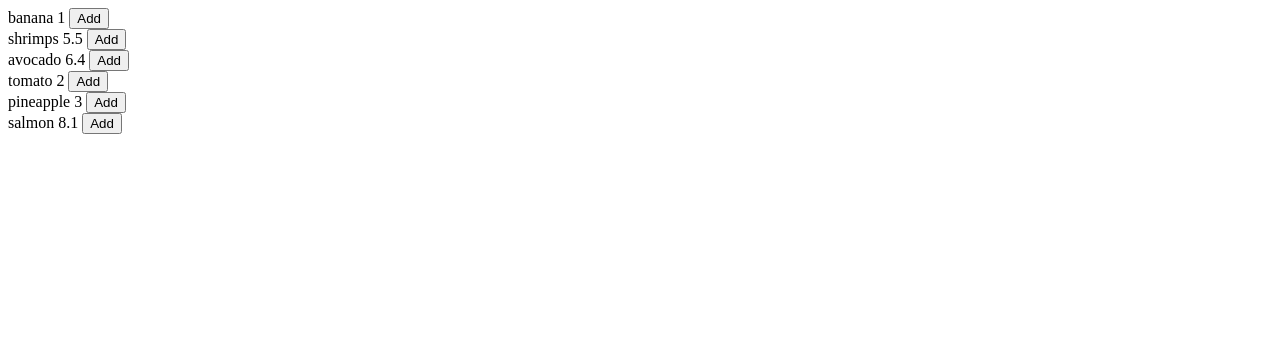
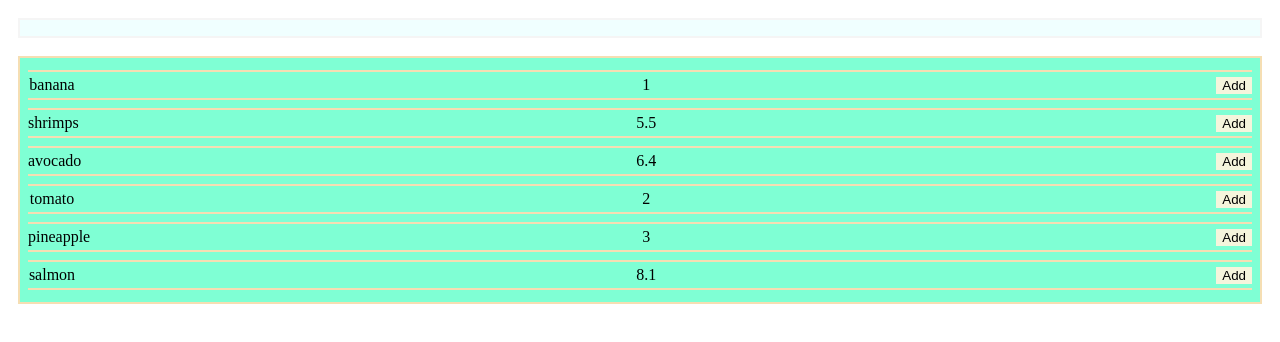
Before and after one commit to Simofy/front-end, a plain HTML site: page paskaita13/index.html in a window 1280 px wide. Drawn offline with Linux system fonts and the light colour scheme.

Commit message:
Adding solution

```diff
--- a/paskaita13/main.css
+++ b/paskaita13/main.css
@@ -1,6 +1,84 @@
+html,
+body {
+  margin: 0;
+  padding: 0;
+  width: 100%;
+  height: 100%;
+}
+
+#body {
+  margin: 18px;
+  padding: 8px;
+  border: solid wheat 2px;
+  background-color: aquamarine;
+  display: flex;
+  flex-direction: column;
+  justify-content: flex-start;
+  align-items: stretch;
+}
+
+#body > div {
+  display: flex;
+  justify-content: space-between;
+  align-items: center;
+  margin: 4px 0;
+  border: solid wheat;
+  padding: 4px 0;
+  border-width: 2px 0;
+}
+
+#body > div > span {
+  text-align: center;
+  width: 48px;
+}
+
+#body > div > button {
+  border: none;
+  background-color: beige;
+}
+
+#body > div > button:hover {
+  cursor: pointer;
+  background-color: cadetblue;
+}
+
 #cart {
+  margin: 18px;
+  padding: 8px;
+  border: solid whitesmoke 2px;
+  background-color: azure;
+  display: flex;
   flex-direction: column;
+  justify-content: flex-start;
+  align-items: stretch;
+}
+
+#cart > div {
   display: flex;
-  justify-content: center;
-  align-items: flex-start;
+  justify-content: space-between;
+  align-items: center;
+  margin: 4px 0;
+  border: solid whitesmoke;
+  padding: 4px 0;
+  border-width: 2px 0;
 }
+
+#cart > div > span {
+  text-align: center;
+  width: 48px;
+  white-space: nowrap;
+}
+
+#cart > div > button {
+  border: none;
+  background-color: beige;
+}
+
+#cart > div > button:hover {
+  cursor: pointer;
+  background-color: cadetblue;
+}
+
+#total {
+  text-align: center;
+}
--- a/paskaita13/main.js
+++ b/paskaita13/main.js
@@ -1,10 +1,10 @@
 const dummyShoppingList = [
-  { name: 'banana', price: 1 },
-  { name: 'shrimps', price: 5.5 },
-  { name: 'avocado', price: 6.4 },
-  { name: 'tomato', price: 2 },
-  { name: 'pineapple', price: 3 },
-  { name: 'salmon', price: 8.1 },
+  { vegan: true, name: 'banana', price: 1 },
+  { vegan: false, name: 'shrimps', price: 5.5 },
+  { vegan: true, name: 'avocado', price: 6.4 },
+  { vegan: true, name: 'tomato', price: 2 },
+  { vegan: true, name: 'pineapple', price: 3 },
+  { vegan: false, name: 'salmon', price: 8.1 },
 ]
 
 const shoppingCart = [];
@@ -12,34 +12,46 @@ const shoppingCart = [];
 function renderCart() {
   const cart = document.getElementById('cart');
   cart.innerHTML = '';
-  console.log(shoppingCart)
-  shoppingCart.forEach(function (cartItem, index) {
+  console.log(shoppingCart);
+  let totalPrice = 0;
+  let veganOptions = 0;
+  let restPrice = 0;
+  for (let index = 0; index < shoppingCart.length; index++) {
+    const cartItem = shoppingCart[index];
     const item = document.createElement('div');
     const name = document.createElement('span');
 
 
     // Prideti prie teksto prekes kaina
-    name.innerText = cartItem.name;
-
+    name.innerText = cartItem.name + ' ' + cartItem.price;
+    totalPrice += cartItem.price;
+    if (cartItem.vegan) {
+      veganOptions += cartItem.price;
+    } else {
+      restPrice += cartItem.price;
+    }
 
 
     item.appendChild(name);
     const buttonRemove = document.createElement('button');
     buttonRemove.innerText = 'Remove';
     buttonRemove.onclick = function () {
-      removeFromList(index)
+      removeFromList(index);
     }
     item.appendChild(buttonRemove);
     cart.appendChild(item);
-  });
+  };
   const total = document.getElementById('total');
   // Suskaiciuoti total cart suma
   // Naudoti for loop
-  total.innerHTML = ''; // Total kaina krepselio
+  total.innerHTML = `
+  Total: ${totalPrice}, vegan options: ${veganOptions}, price without vegan options: ${restPrice}
+  `;
   // Bonus add vegan price and the rest price
 }
 
 function addToList(shoppingItem) {
+  shoppingCart.push(shoppingItem);
   // Ikelti i shoppingCart shoppingItem objekta naudojant .push()
   renderCart();
 }
@@ -48,12 +60,15 @@ function removeFromList(index) {
   // Pasalinti naudojant index
   // Skaityti apie splice funkcija cia:
   // https://developer.mozilla.org/en-US/docs/Web/JavaScript/Reference/Global_Objects/Array/splice
+  shoppingCart.splice(index, 1);
   renderCart();
 }
 
 window.onload = function () {
   const body = document.getElementById('body');
-  dummyShoppingList.forEach(function (listItem) {
+  for (let i = 0; i < dummyShoppingList.length; i++) {
+    const listItem = dummyShoppingList[i];
+    //____
     const div = document.createElement('div');
     div.className = 'shopping-item';
     div.innerHTML = `
@@ -61,11 +76,15 @@ window.onload = function () {
     <span>${listItem.price}</span>
     `;
     const buttonAdd = document.createElement('button');
+    //____
     buttonAdd.onclick = function () {
       addToList(listItem);
     }
-    buttonAdd.textContent = 'Add'
+    buttonAdd.textContent = 'Add';
+    //____
     div.appendChild(buttonAdd);
     body.appendChild(div);
-  })
+    //____
+
+  }
 }
```
